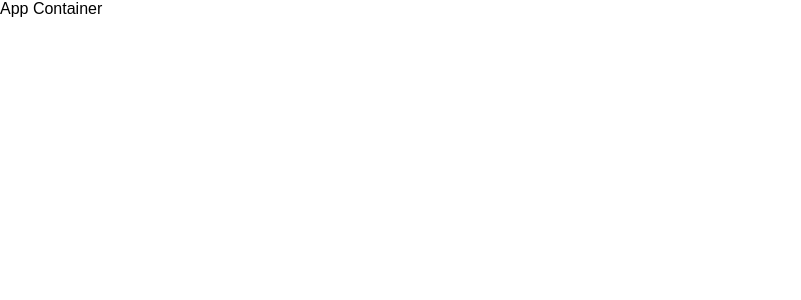
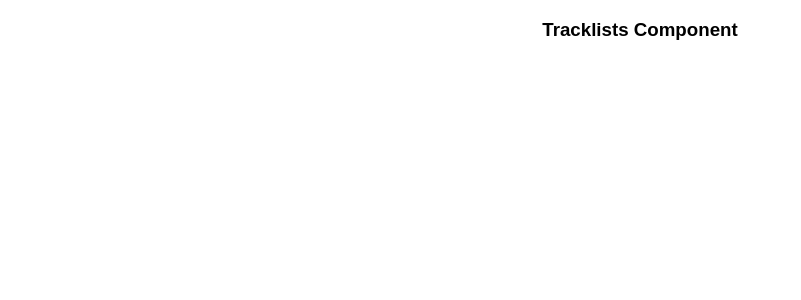
Before and after one commit to mdeatherage1992/trident-tracklists, a React (Create React App) app in the folder trident-tracklists-client/: page / in a window 1280 px wide. Shown: the top 300 px of the page, without its empty margins (0-801 px from the left). Built offline with nearby package versions, Linux system fonts and the light colour scheme.

Commit message:
component files

```diff
--- a/trident-tracklists-client/src/containers/App.js
+++ b/trident-tracklists-client/src/containers/App.js
@@ -1,12 +1,27 @@
 import React, {Component} from 'react';
-import './App.css'
+import Tracklists from './Tracklists';
+import './App.css';
 
+const tracklists = [
+  {
+  title: "new Tracks",
+   url: "link.io",
+   genre: "Techno",
+   tracklist: "new stuff"
+},
+{
+  title: "old Tracks",
+   url: "links.io",
+   genre: "Deep",
+   tracklist: "new tunes"
+}
+]
 
 class App extends Component {
   render () {
     return (
-      <div>
-      App Container
+      <div className="App">
+      <Tracklists tracklists={tracklists} />
       </div>
     );
   }
--- /dev/null
+++ b/trident-tracklists-client/src/containers/Tracklists.js
@@ -0,0 +1,9 @@
+import React from 'react';
+
+const Tracklists = () => (
+<div>
+<h3> Tracklists Component </h3>
+</div>
+);
+
+export default Tracklists;
```
